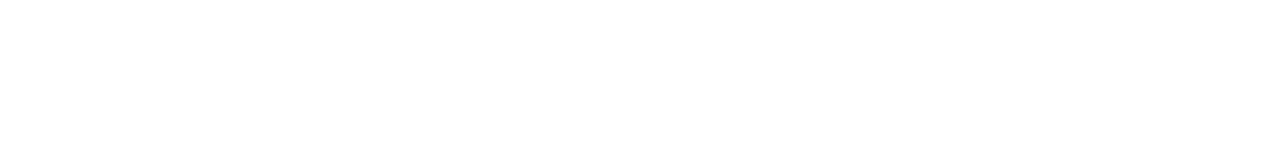
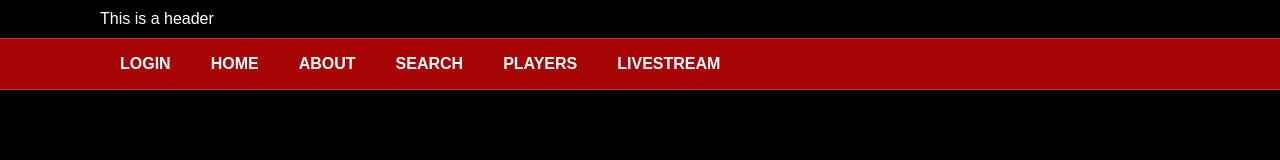
Before and after one commit to Vyn99/cis-317-project-1, a plain HTML site: page index.html in a window 1280 px wide. Drawn offline with Linux system fonts and the light colour scheme.

Commit message:
Update index.html

```diff
--- a/index.html
+++ b/index.html
@@ -1,9 +1,31 @@
 <!DOCTYPE html>
 <html lang="en">
   <head>
+
     <meta charset="utf-8">
+    <meta name="viewport" content="width=device-width",
+          initial-scale=1, user-scalable="no">
+    <title>Mannchester United</title>
+    <link rel="stylesheet" type="text/css" href="styles.css">
+
   </head>
   <body>
+
+    <header>This is a header</header>
+    <nav>
+
+        <ul>
+
+            <li><a href="#">Login</a></li>
+            <li><a href="#">Home</a></li>
+            <li><a href="#">About</a></li>
+            <li><a href="#">Search</a></li>
+            <li><a href="#">Players</a></li>
+            <li><a href="#">Livestream</a></li>
+
+        </ul>
+
+    </nav>
 
   </body>
 
```
